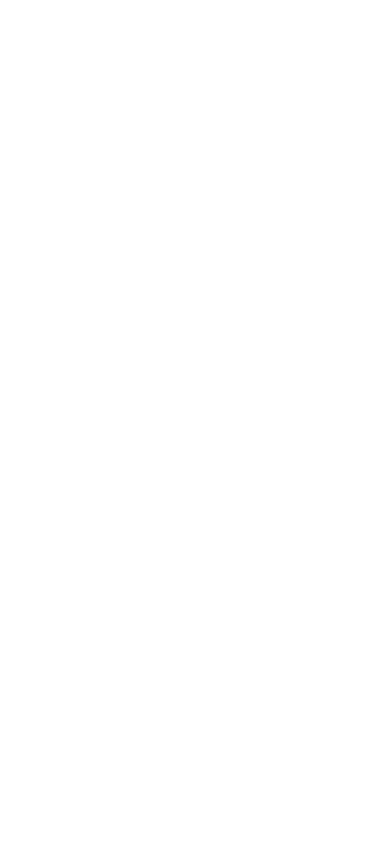
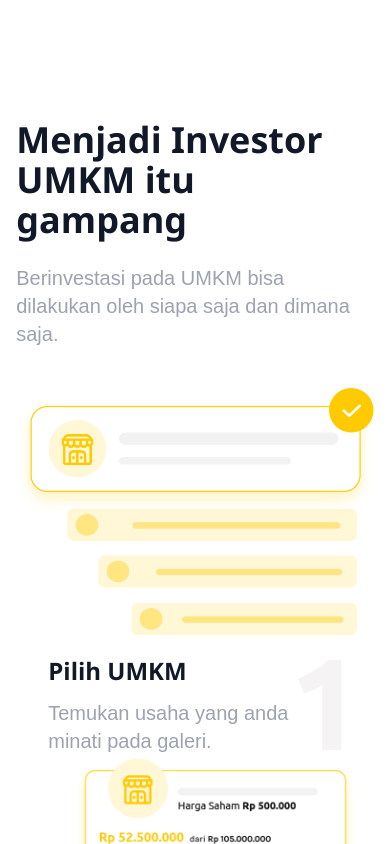
Before and after one commit to alfirman-interview-test/udana.id-project-test, a React (Create React App) app: page / in a window 390 px wide. Shown: the part 740-1584 px from the top of the page. Before the commit the page ends 844 px from the top, so only its background shows below. Built offline with nearby package versions, Linux system fonts and the light colour scheme.

Commit message:
feat: responsive step

```diff
--- a/src/components/home/HowItWorks.js
+++ b/src/components/home/HowItWorks.js
@@ -1,23 +1,22 @@
 export default function HowItWorks() {
   return (
     <section
-      className="text-gray-900 mt-[80px] py-20 bg-no-repeat"
+      className="text-gray-900 mt-[80px] py-20 bg-no-repeat bg-step"
       style={{
-        backgroundImage: "url('/assets/step/bg-step.png')",
         backgroundPositionX: "1020px",
       }}
     >
-      <div className="w-5/6 mx-auto">
-        <div className="flex after:flex-1">
+      <div className="w-11/12 md:w-[700px] lg:w-5/6 mx-auto">
+        <div className="lg:flex after:flex-1">
           <h3 className="text-4xl font-ubuntu font-bold flex-1">
             Menjadi Investor UMKM itu gampang
           </h3>
-          <p className="ml-20 text-xl text-gray-400 flex-1">
+          <p className="mt-6 lg:mt-0 lg:ml-20 text-xl text-gray-400 flex-1">
             Berinvestasi pada UMKM bisa dilakukan oleh siapa saja dan dimana
             saja.
           </p>
         </div>
-        <ul className="flex mt-10 space-x-10">
+        <ul className="lg:flex mt-10 space-x-10">
           {steps.map((step) => (
             <li key={step.num} className="flex-1">
               <img
--- a/src/pages/Home.js
+++ b/src/pages/Home.js
@@ -8,8 +8,8 @@
   return (
     <main className="min-h-screen font-karla">
       <Jumbotron />
-      {/* <HowItWorks />
-      <Latest />
+      <HowItWorks />
+      {/* <Latest />
       <Contact />
       <Footer /> */}
     </main>
--- a/tailwind.config.js
+++ b/tailwind.config.js
@@ -5,6 +5,7 @@
       backgroundImage: {
         "hero-image": "url('/public/assets/img/hero-image.jpg')",
         "hero-image-mobile": "url('/public/assets/img/hero-image-mobile.jpg')",
+        "step": "url('/public//assets/step/bg-step.png')",
       },
       fontFamily: {
         karla: ["Karla", "sans-serif"],
```
